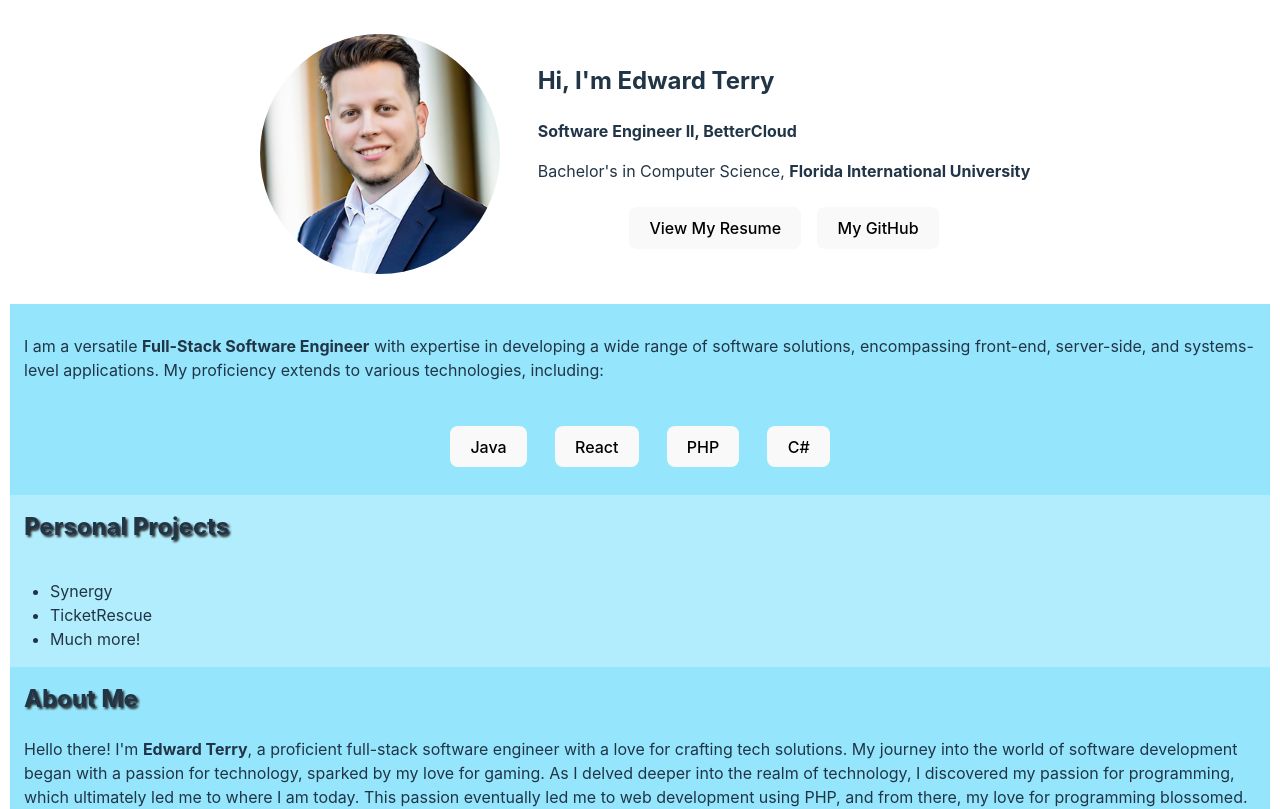
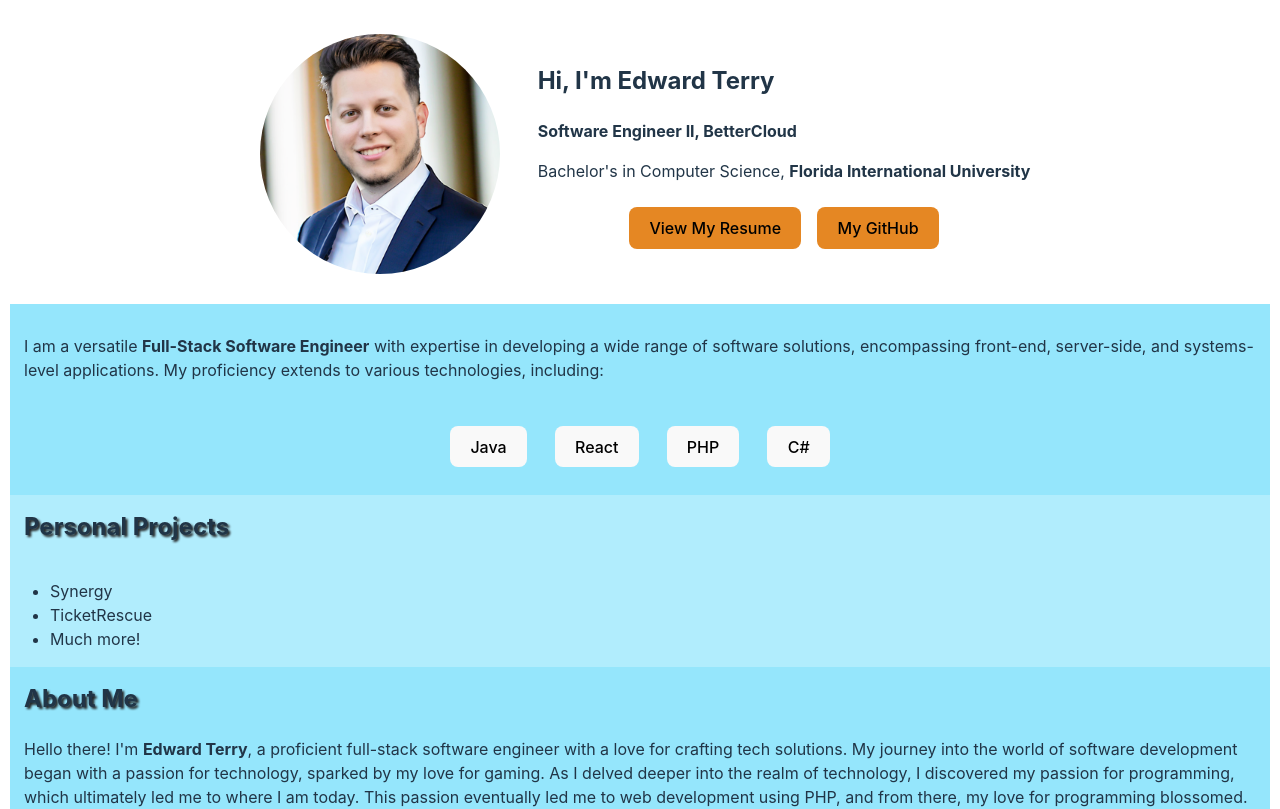
Before and after one commit to EdTerry/EdTerry.github.io, a React (Vite) app in the folder client/: page / in a window 1280 px wide. Shown: the top 809 px of the page. Built offline with nearby package versions, Linux system fonts and the light colour scheme.

Commit message:
Additional styling changes

```diff
--- a/client/src/App.css
+++ b/client/src/App.css
@@ -6,6 +6,10 @@
 .button-container {
   width:100%;
   text-align:center;
+}
+
+.button-container button {
+  background-color: #e58723;
 }
 
 .container {
```
